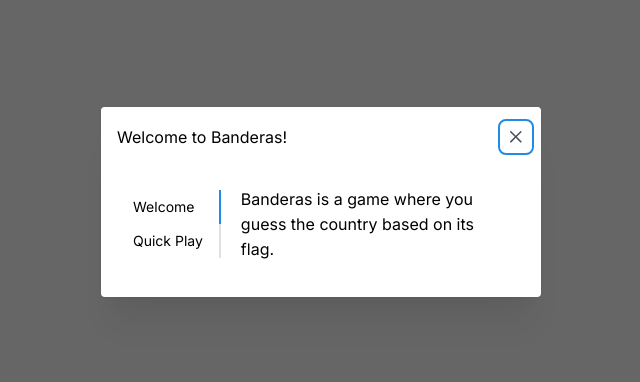
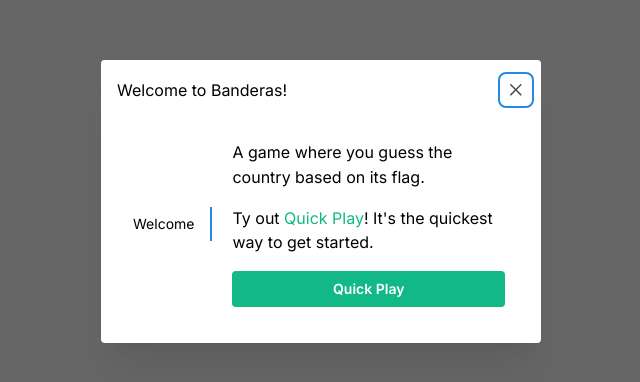
Before and after one commit to Jufrench/banderas, a Next.js app: page / in a window 1280 px wide. Shown: the part 198-580 px from the top of the page, without its empty margins (319-959 px from the left). Built offline with nearby package versions, Linux system fonts and the light colour scheme; no server answers.

Commit message:
Temp display only 1 tab Show quickplay option in welcome tab Update styling Refactor opening & closing of modals

```diff
--- a/src/app/page.tsx
+++ b/src/app/page.tsx
@@ -64,7 +64,7 @@ type Country = {
   }
 }
 
-function QuickPlayModal(props: {countries: {}[]}): JSX.Element {
+function QuickPlayModal(props: {openWelcomeModal: () => void, countries: {}[], handleSetIsQuickPlay: (value: boolean) => void}): JSX.Element {
   const [opened, { open, close }] = useDisclosure(true);
   const [active, { toggle }] = useDisclosure(true);
 
@@ -113,7 +113,16 @@ function QuickPlayModal(props: {countries: {}[]}): JSX.Element {
   }
 
   return (
-    <Modal style={{color: "#000"}} opened={opened} onClose={close} title="Quick Play" centered>
+    <Modal
+      centered
+      title="Quick Play"
+      style={{color: "#000"}}
+      opened={opened}
+      onClose={() => {
+        close();
+        props.handleSetIsQuickPlay(false);
+        props.openWelcomeModal();
+      }}>
       <Stack>
       <Box color='#000'>What country is this?</Box>
         {activeCountry && <Box><img style={{width:"100%", border: "1px solid #bcbcbc"}}src={`${(activeCountry as Country).flags.png}`} /></Box>}
@@ -134,8 +143,9 @@ function QuickPlayModal(props: {countries: {}[]}): JSX.Element {
               if (active) toggle();
             }} />
         </FocusTrap>
-        <Button color="teal" style={{color:"#fff"}}
-          onClick={() => handleSubmitAnswer(value)}>Submit</Button>
+        <Button color="teal" style={{color:"#fff"}} onClick={() => handleSubmitAnswer(value)}>
+          Submit
+        </Button>
         <SkipButton handleSkipCountry={handleGetNewCountry} />
       </Stack>
     </Modal>
@@ -143,21 +153,23 @@ function QuickPlayModal(props: {countries: {}[]}): JSX.Element {
 }
 
 interface WelcomeModalProps {
+  opened: boolean;
+  open: () => void;
+  close: () => void;
   handleSetIsQuickPlay: (value: boolean) => void;
 }
 function WelcomeModal(props: WelcomeModalProps): JSX.Element {
-  const [opened, { open, close }] = useDisclosure(true);
-
+  // const [opened, { open, close }] = useDisclosure(true);
   return (
-    <Modal opened={opened} onClose={close} title="Welcome to Banderas!" centered>
+    <Modal opened={props.opened} onClose={props.close} title="Welcome to Banderas!" centered>
       <Tabs style={{color: "#000", display: "flex", justifyContent: "center", alignItems: "center"}} orientation="vertical" defaultValue="welcome">
         <Tabs.List>
           <Tabs.Tab value="welcome">
             Welcome
           </Tabs.Tab>
-          <Tabs.Tab value="quick play">
+          {/* <Tabs.Tab value="quick play">
             Quick Play
-          </Tabs.Tab>
+          </Tabs.Tab> */}
           {/* <Tabs.Tab value="rapid">
             Rapid
           </Tabs.Tab> */}
@@ -167,17 +179,28 @@ function WelcomeModal(props: WelcomeModalProps): JSX.Element {
         </Tabs.List>
 
         <Tabs.Panel value="welcome" style={{ padding: "20px"}}>
-          Banderas is a game where you guess the country based on its flag.
+          <Stack>
+            <Text>A game where you guess the country based on its flag.</Text>
+            <Text>Ty out <Text span c="teal">Quick Play</Text>! It&#39;s the quickest way to get started.</Text>
+            <Button
+              styles={{root: {background: "rgb(18, 184, 134)"}}}
+              onClick={() => {
+              props.handleSetIsQuickPlay(true);
+              props.close();
+            }}>
+            Quick Play
+          </Button>
+          </Stack>
         </Tabs.Panel>
 
-        <Tabs.Panel value="quick play" style={{ padding: "20px"}}>
+        {/* <Tabs.Panel value="quick play" style={{ padding: "20px"}}>
           <Button onClick={() => {
             props.handleSetIsQuickPlay(true);
             close();
             }}>
             Quick Play
           </Button>
-        </Tabs.Panel>
+        </Tabs.Panel> */}
 
         {/* <Tabs.Panel value="rapid" style={{ padding: "20px"}}>
           Rapid!
@@ -196,9 +219,10 @@ export default function Home(): JSX.Element {
 
   const [countries, setCountries] = useState<{}[]>([]);
   const [isQuickPlay, setIsQuickPlay] = useState<boolean>(false);
+  const [opened, { open, close }] = useDisclosure(true);
 
   const handleSetIsQuickPlay = () => {
-    setIsQuickPlay(true);
+    setIsQuickPlay(prevState => !prevState);
   }
 
   useEffect(() => {
@@ -215,8 +239,8 @@ export default function Home(): JSX.Element {
 
   return (
     <>
-      <WelcomeModal handleSetIsQuickPlay={handleSetIsQuickPlay} />
-      {isQuickPlay && <QuickPlayModal countries={countries} />}
+      <WelcomeModal opened={opened} open={open} close={close} handleSetIsQuickPlay={handleSetIsQuickPlay} />
+      {isQuickPlay && <QuickPlayModal openWelcomeModal={open} countries={countries} handleSetIsQuickPlay={handleSetIsQuickPlay} />}
       <main className={styles.main}>
         <ul
           style={{
```
